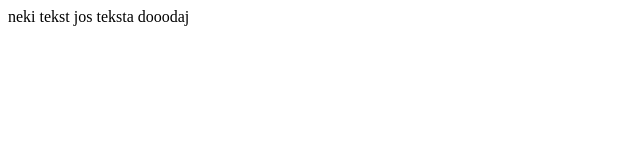
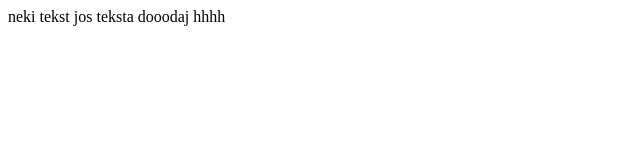
Before and after one commit to Markos04/Main-Project, a plain HTML site: page index.html in a window 1280 px wide. Shown: the full height of the page, 0-640 px from the left. Drawn offline with Linux system fonts and the light colour scheme.

Commit message:
right message

```diff
--- a/index.html
+++ b/index.html
@@ -10,5 +10,6 @@
     neki tekst
     jos teksta
     dooodaj
+    hhhh
 </body>
 </html>
```
